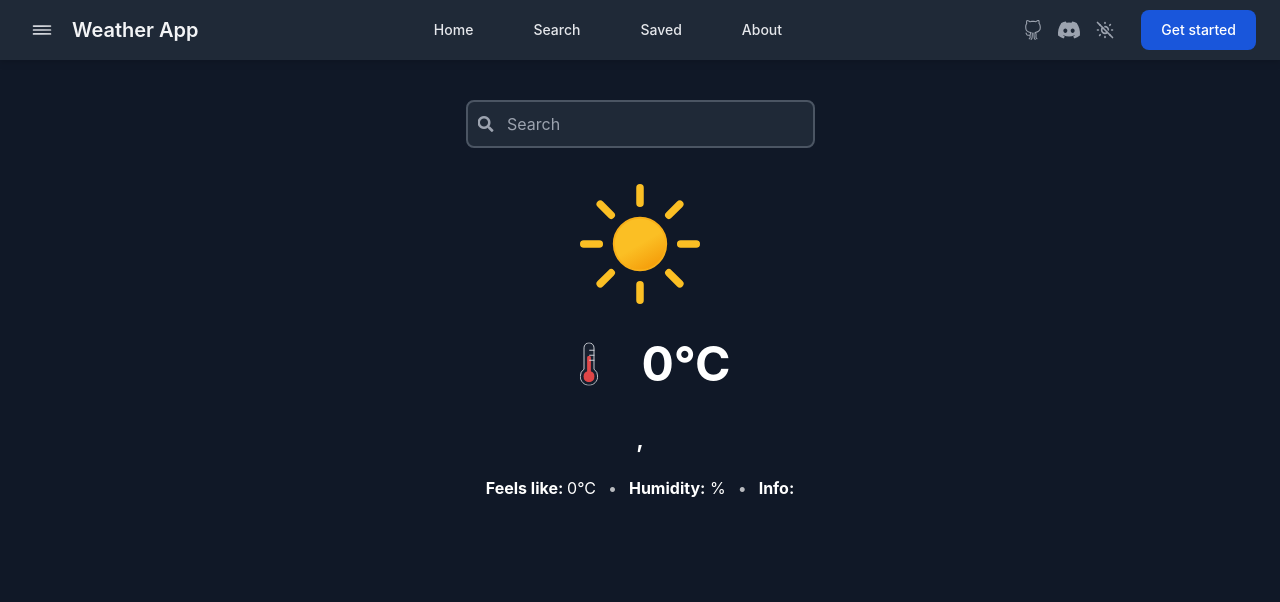
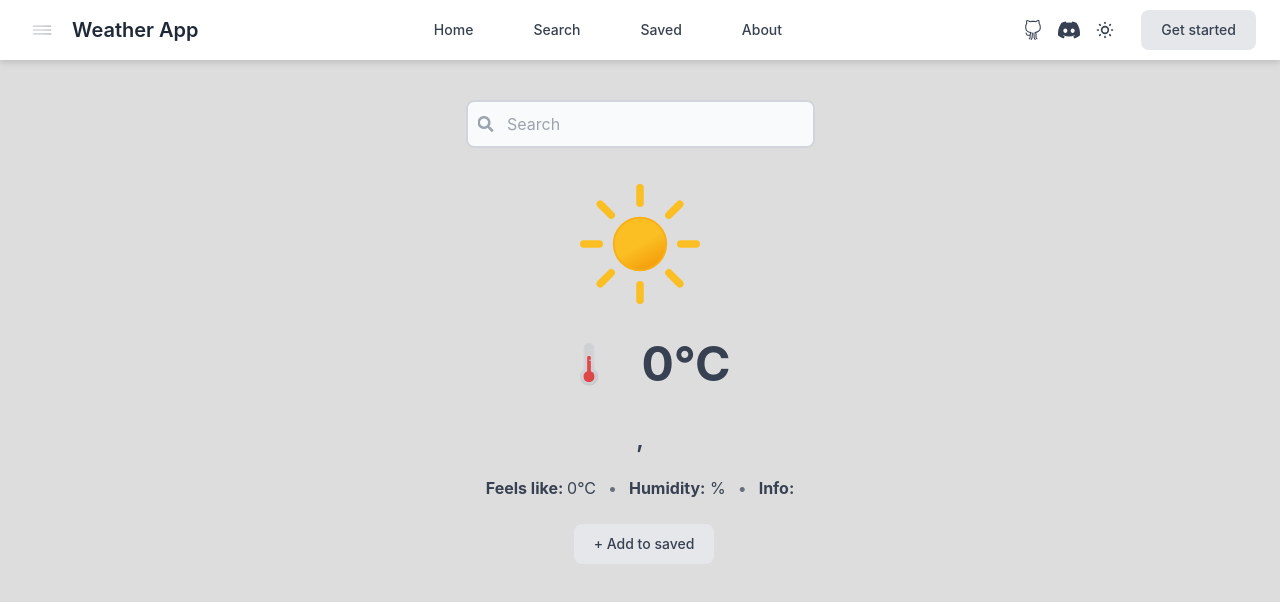
Before and after one commit to chernyshevartemiy/weather-app, a React (Create React App) app: page / in a window 1280 px wide. Shown: the top 602 px of the page. Built offline with nearby package versions, Linux system fonts and the light colour scheme; no server answers.

Commit message:
saved weather

```diff
--- a/src/App.tsx
+++ b/src/App.tsx
@@ -16,7 +16,7 @@ type Location = {
 
 const App: React.FC = () => {
   const dispatch = useAppDispatch();
-  const [theme, setTheme] = React.useState<boolean>(true);
+  const [theme, setTheme] = React.useState<boolean>(false);
   React.useEffect(() => {
     navigator.geolocation.getCurrentPosition(
       (response: Location) => {
--- a/src/components/Modal.tsx
+++ b/src/components/Modal.tsx
@@ -29,7 +29,7 @@ const Modal: React.FC<IModal> = ({ isVisible, setVisible, theme }) => {
       id='wrapper'
       onClick={(e) => handleClose(e)}
     >
-      <div className={`${theme && 'dark'} w-[400px] flex flex-col mb-[10rem] shadow-lg`}>
+      <div className={`${theme && 'dark'} w-[400px] flex flex-col shadow-lg`}>
         <button
           className='self-end text-white'
           onClick={() => setVisible((prev) => !prev)}
@@ -52,7 +52,7 @@ const Modal: React.FC<IModal> = ({ isVisible, setVisible, theme }) => {
             type='submit'
             onClick={() => goHandler(search)}
             className='dark:bg-[#1956db] dark:hover:bg-[#0e48c5] bg-gray-200 hover:bg-gray-300
-            transition-all focus:ring-2 focus:ring-gray-300 font-medium rounded  focus:outline-none self-start px-2.5 text-lg'
+            transition-all focus:ring-2 focus:ring-gray-300 font-medium rounded focus:outline-none self-start px-2.5 text-lg'
           >
             Go!
           </button>
--- a/src/pages/Home.tsx
+++ b/src/pages/Home.tsx
@@ -5,6 +5,7 @@ import { getWeather } from '../async/getWeather';
 import { debounce } from 'lodash';
 import getIcon from '../helpers/getIcon';
 import getTempIcon from '../helpers/getTemp';
+import { addWeather } from '../store/slices/savedSlice';
 
 type IHome = {
   theme: boolean;
@@ -14,6 +15,7 @@ export const Home: React.FC<IHome> = ({ theme }) => {
   const [value, setValue] = React.useState<string>('');
   const dispatch = useAppDispatch();
   const { weather } = useAppSelector((state) => state.weather);
+  const { savedWeather } = useAppSelector((state) => state.saved);
   const searchHandler = React.useCallback(
     debounce((e) => {
       dispatch(getWeather(e));
@@ -24,14 +26,12 @@ export const Home: React.FC<IHome> = ({ theme }) => {
     setValue(e.target.value);
     searchHandler(e.target.value);
   };
-
   React.useEffect(() => {
     document.body.style.backgroundColor = theme ? '#101827' : '#DDDDDD';
   }, [theme]);
-
   return (
     <main className={theme ? 'dark' : ''}>
-      <div className='text-gray-100 flex-grow max-w-screen-xl mx-auto px-4 lg:px-6 flex flex-col items-center pt-10'>
+      <div className='text-gray-100  max-w-screen-xl mx-auto px-4 lg:px-6 flex flex-col items-center pt-10'>
         <Input theme={theme} value={value} onChangeInput={onChangeInput} />
         <img
           className='h-40'
@@ -52,7 +52,7 @@ export const Home: React.FC<IHome> = ({ theme }) => {
           <span className='text-2xl '>{weather?.name}, </span>
           <span className='uppercase text-2xl'>{weather?.sys.country}</span>
         </span>
-        <ul className='flex flex-col sm:flex-row items-center mb-4 space-y-2 sm:space-y-0 dark:text-white text-gray-700'>
+        <ul className='flex flex-col sm:flex-row items-center mb-6 space-y-2 sm:space-y-0 dark:text-white text-gray-700'>
           <li className='sm:after:content-["•"] sm:after:mx-3 after:opacity-70'>
             <span className='font-bold'>Feels like: </span>
             <span>
@@ -71,6 +71,22 @@ export const Home: React.FC<IHome> = ({ theme }) => {
             <span>{weather?.weather[0].main}</span>
           </li>
         </ul>
+        <button
+          className='dark:text-white
+             bg-gray-200 hover:bg-gray-300
+              text-gray-700 dark:hover:bg-[#0e48c5] dark:bg-[#1956db] transition-all focus:ring-2 focus:ring-gray-300 font-medium rounded-lg text-sm px-4 lg:px-5 py-2 lg:py-2.5 focus:outline-none ml-2 '
+          onClick={() => {
+            dispatch(addWeather(weather?.name as string));
+          }}
+        >
+          {savedWeather.find((el) => {
+            if (el.name === (weather?.name as string)) {
+              return true;
+            }
+          })
+            ? '- Delete from saved'
+            : '+ Add to saved'}
+        </button>
       </div>
     </main>
   );
--- /dev/null
+++ b/src/store/slices/savedSlice.ts
@@ -0,0 +1,44 @@
+import { createSlice, PayloadAction } from '@reduxjs/toolkit';
+
+export type Weather = {
+  name: string;
+  isSaved?: boolean;
+};
+
+type savedState = {
+  savedWeather: Weather[];
+};
+
+const initialState: savedState = {
+  savedWeather: [],
+};
+
+const savedSlice = createSlice({
+  name: 'saved',
+  initialState,
+  reducers: {
+    addWeather: (state, action: PayloadAction<string>) => {
+      const findWeather = state.savedWeather.find(
+        (weather) => weather.name === action.payload
+      );
+      if (findWeather) {
+        findWeather.isSaved = !findWeather.isSaved;
+        state.savedWeather = state.savedWeather.filter((weather) => {
+          if (weather.isSaved) {
+            return true;
+          } else {
+            return false;
+          }
+        });
+      } else {
+        state.savedWeather.push({
+          name: action.payload,
+          isSaved: true,
+        });
+      }
+    },
+  },
+});
+
+export default savedSlice.reducer;
+export const { addWeather } = savedSlice.actions;
--- a/src/store/store.ts
+++ b/src/store/store.ts
@@ -1,9 +1,11 @@
 import { configureStore } from '@reduxjs/toolkit';
+import savedSlice from './slices/savedSlice';
 import weatherSlice from './slices/weatherSlice';
 
 const store = configureStore({
   reducer: {
     weather: weatherSlice,
+    saved: savedSlice,
   },
 });
 
```
